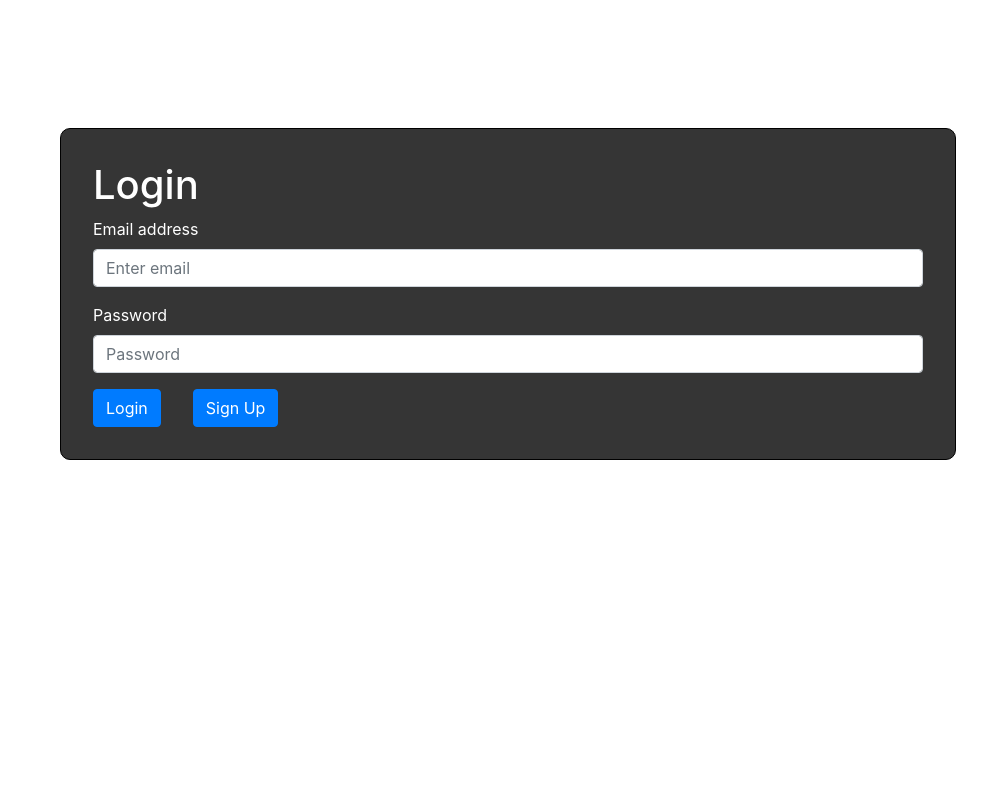
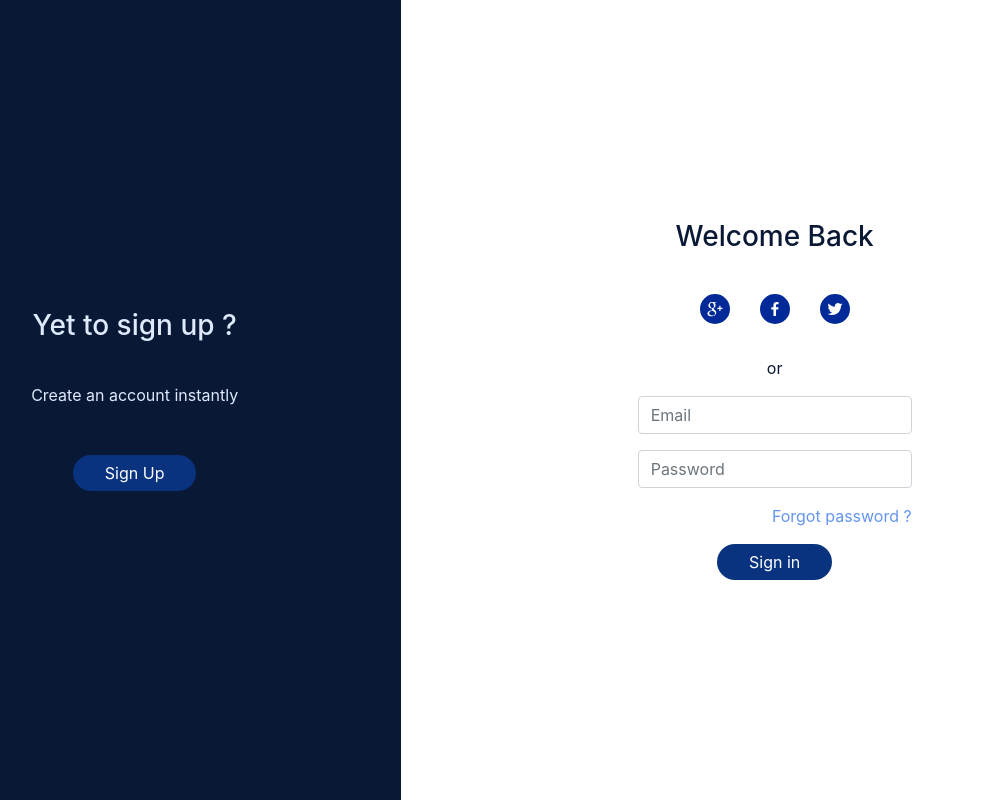
Before and after one commit to Kabilesh-T/trade-assist, a React (Create React App) app: page /login in a window 1280 px wide. Shown: the whole page, without its empty margins (132-1119 px from the left). Built offline with nearby package versions, Linux system fonts and the light colour scheme; no server answers.

Commit message:
new login

```diff
--- a/src/components/App.js
+++ b/src/components/App.js
@@ -5,6 +5,7 @@ import RiskCalculator from "./RiskCalculator/RiskCalculator";
 import PositionsPage from "./PositionsPage/PositionsPage";
 import FuturePositions from "./FuturePositions/FuturePositions";
 import Login from './Login/Login';
+import Logon from './Login/Logon';
 import PrivateRoute from './Auth/PrivateRoute';
 import SignUp from './Login/SignUp';
 import './App.scss';
@@ -21,7 +22,7 @@ class App extends Component {
         <PrivateRoute path='/positions' component={PositionsPage} />
         <PrivateRoute path='/calculator' component={RiskCalculator} />
         <PrivateRoute path='/future-positions' component={FuturePositions} />
-        <Route path='/login' component={Login} />
+        <Route path='/login' component={Logon} />
         <Route path='/signup' component={SignUp} />
       </div>
     );
--- a/src/components/Login/Login.js
+++ b/src/components/Login/Login.js
@@ -1,64 +1,36 @@
-import React, { useCallback, useContext } from 'react';
-import { withRouter, Redirect } from 'react-router';
+import React from 'react';
 import Form from 'react-bootstrap/Form';
 import Button from 'react-bootstrap/Button'
-import Container from 'react-bootstrap/Container'
-import { Link } from "react-router-dom";
-import MobileLogin from './MobileLogin';
-import { AuthContext } from '../Auth/Auth';
-import firebase from '../../config/Firebase'
-import './Login.scss'
+import Row from 'react-bootstrap/Row'
+import Col from 'react-bootstrap/Col'
+import { SocialIcon } from 'react-social-icons';
+import './Logon.scss'
 
-const Login = ({ history }) => {
-
-  const handleLoginIn = useCallback(async event => {
-    event.preventDefault();
-    const { email, password } = event.target.elements;
-    try {
-      await firebase
-        .auth()
-        .signInWithEmailAndPassword(email.value, password.value);
-      history.push("/");
-    } catch (error) {
-      alert(error);
-    }
-  }, [history]);
-
-  const { currentUser } = useContext(AuthContext);
-
-  if (currentUser) {
-    return <Redirect to='/' />
-  }
+const Login = ({ handleLoginIn }) => {
 
   return (
-    <>
-      <Container className="Login">
-        <h1>Login</h1>
-        <Form onSubmit={handleLoginIn}>
-          <Form.Group controlId="email">
-            <Form.Label>Email address</Form.Label>
-            <Form.Control type="email" placeholder="Enter email" />
-          </Form.Group>
+    <div className='Logon__columntwo--left'>
+      <h3 className="textColor4 pb4">Welcome Back</h3>
+      <Row className="pb4">
+        <Col><SocialIcon style={{ width: '30px', height: '30px'}} bgColor='#012998' network="google" onClick={() => console.log("Clicked google")} /></Col>
+        <Col><SocialIcon style={{ width: '30px', height: '30px'}} bgColor='#012998' network="facebook" onClick={() => console.log("Clicked facebook")} /></Col>
+        <Col><SocialIcon style={{ width: '30px', height: '30px'}} bgColor='#012998' network="twitter" onClick={() => console.log("Clicked twitter")} /></Col>
+      </Row>
+      <p className='textColor4'> or </p>
+      <Form onSubmit={handleLoginIn}>
+        <Form.Group className="mb-3" controlId="email">
+          <Form.Control type="email" placeholder="Email" />
+        </Form.Group>
+        <Form.Group className="mb-3" controlId="password">
+          <Form.Control type='password' placeholder="Password" />
+        </Form.Group>
+        <div className="Logon__columntwo--link">
+          <p><a>Forgot password ?</a></p>
+        </div>
+        <Button className='px4' type='submit'>Sign in</Button>
+      </Form>
+    </div>
+  )
+};
 
-          <Form.Group controlId="password">
-            <Form.Label>Password</Form.Label>
-            <Form.Control type="password" placeholder="Password" />
-          </Form.Group>
-          <div>
-            <Button variant="primary" type="submit">
-              Login
-            </Button>
-            <Button variant='primary'>
-              <Link to={'/signup'}>Sign Up</Link>
-            </Button>
-          </div>
-        </Form>
-      </Container>
-
-      {/* Mobile Login */}
-      <MobileLogin onLogin={handleLoginIn} />
-    </>
-  )
-}
-
-export default withRouter(Login);
+export default Login;
--- /dev/null
+++ b/src/components/Login/Logon.js
@@ -0,0 +1,88 @@
+import React, { useState, useCallback, useContext } from 'react'
+import { withRouter, Redirect } from 'react-router';
+import Container from 'react-bootstrap/Container'
+import Row from 'react-bootstrap/Row'
+import Col from 'react-bootstrap/Col'
+import Button from 'react-bootstrap/Button'
+import { AuthContext } from '../Auth/Auth';
+import firebase from '../../config/Firebase'
+import Login from './Login';
+import SignUp from './SignUp';
+import MobileLogin from './MobileLogin'
+
+import './Logon.scss';
+import './Login.scss'
+
+const Logon = ({history}) => {
+
+  const [signUpClicked, setSignUpClicked] = useState('false');
+
+  const handleSignUp = useCallback(async event => {
+    event.preventDefault();
+    const { email, password } = event.target.elements;
+    try {
+      await firebase
+        .auth()
+        .createUserWithEmailAndPassword(email.value, password.value);
+      history.push("/");
+    } catch (error) {
+      alert(error);
+    }
+  }, [history]);
+
+  const handleLoginIn = useCallback(async event => {
+    event.preventDefault();
+    const { email, password } = event.target.elements;
+    try {
+      await firebase
+        .auth()
+        .signInWithEmailAndPassword(email.value, password.value);
+      history.push("/");
+    } catch (error) {
+      alert(error);
+    }
+  }, [history]);
+
+  const { currentUser } = useContext(AuthContext);
+
+  if (currentUser) {
+    return <Redirect to='/' />
+  }
+  return (
+    <div>
+    <Container className='Logon' fluid>
+      <Row>
+        <Col xs={5} className='Logon__columnone'>
+          <div className='Logon__columnone--right'>
+            { signUpClicked ? (
+              <>
+                <h3 className="textColor1 pb4">Yet to sign up ?</h3>
+                <p className="textColor1 pb4">Create an account instantly</p>
+                <Button className='px4' onClick={() => setSignUpClicked(!signUpClicked)}>Sign Up</Button>
+              </>
+            ): (
+              <>
+                <h3 className="textColor1 pb4">Already a user ?</h3>
+                <p className="textColor1 pb4">Sign in to continue</p>
+                <Button className='px4' onClick={() => setSignUpClicked(!signUpClicked)}>Sign In</Button>
+              </>
+            )}
+
+          </div>
+        </Col>
+        <Col xs={7} className='Logon__columntwo'>
+          { signUpClicked ? (
+            <Login handleLoginIn={handleLoginIn}/>
+          ): (
+            <SignUp handleSignUp={handleSignUp}/>
+          )}
+        </Col>
+      </Row>
+    </Container>
+
+    <MobileLogin  onLogin={handleLoginIn}/>
+    </div>
+  )
+}
+
+export default withRouter(Logon);
--- /dev/null
+++ b/src/components/Login/Logon.scss
@@ -0,0 +1,55 @@
+@import "../../style/style.scss";
+.Logon {
+
+  &__columnone {
+    background-color: $blue4;
+    height: 100vh;
+    display: flex;
+    flex-direction: row;
+    align-items: center;
+    justify-content: center;
+    &--right {
+      display: flex;
+      flex-direction: column;
+      text-align: center;
+      align-items: center;
+      Button {
+        border-radius: 26px;
+        background-color: $blue3;
+        border: none;
+        width: fit-content;
+      }
+    }
+  }
+
+  &__columntwo {
+    height: 100vh;
+    display: flex;
+    flex-direction: row;
+    align-items: center;
+    justify-content: center;
+    &--left {
+      display: flex;
+      flex-direction: column;
+      text-align: center;
+      align-items: center;
+      Button {
+        border-radius: 26px;
+        background-color: $blue3;
+        border: none;
+        width: fit-content;
+      }
+    }
+    &--link {
+      color: $blue1;
+      text-align: right;
+      width: 100%;
+    }
+  }
+}
+
+@media (max-width: 600px) {
+  .Logon {
+    display:none;
+  }
+}
--- a/src/components/Login/SignUp.js
+++ b/src/components/Login/SignUp.js
@@ -1,45 +1,34 @@
-import React, { useCallback } from 'react';
-import { withRouter } from 'react-router';
+import React from 'react';
 import Form from 'react-bootstrap/Form';
+import Row from 'react-bootstrap/Row'
+import Col from 'react-bootstrap/Col'
+import { SocialIcon } from 'react-social-icons';
 import Button from 'react-bootstrap/Button'
-import Container from 'react-bootstrap/Container'
 import firebase from '../../config/Firebase'
-import './Login.scss'
+import './Logon.scss'
 
-const SignUp = ({ history }) => {
-
-  const handleSignUp = useCallback(async event => {
-    event.preventDefault();
-    const { email, password } = event.target.elements;
-    try {
-      await firebase
-        .auth()
-        .createUserWithEmailAndPassword(email.value, password.value);
-      history.push("/");
-    } catch (error) {
-      alert(error);
-    }
-  }, [history]);
+const SignUp = ({ handleSignUp }) => {
 
   return (
-    <Container className="Signup">
-      <h1>Sign-Up</h1>
-      <Form onSubmit={handleSignUp}>
-        <Form.Group controlId="email">
-          <Form.Label>Email address</Form.Label>
-          <Form.Control type="email" placeholder="Enter email" />
-        </Form.Group>
-
-        <Form.Group controlId="password">
-          <Form.Label>Password</Form.Label>
-          <Form.Control type="password" placeholder="Password" />
-        </Form.Group>
-        <Button variant="primary" type="submit">
-          SignUp
-        </Button>
-      </Form>
-    </Container>
+      <div className='Logon__columntwo--left'>
+        <h3 className="textColor4 pb4">Create an account</h3>
+        <Row className="pb4">
+          <Col><SocialIcon style={{ width: '30px', height: '30px'}} bgColor='#012998' network="google" onClick={() => console.log("Clicked google")} /></Col>
+          <Col><SocialIcon style={{ width: '30px', height: '30px'}} bgColor='#012998' network="facebook" onClick={() => console.log("Clicked facebook")} /></Col>
+          <Col><SocialIcon style={{ width: '30px', height: '30px'}} bgColor='#012998' network="twitter" onClick={() => console.log("Clicked twitter")} /></Col>
+        </Row>
+        <p className='textColor4'> or </p>
+        <Form onSubmit={handleSignUp}>
+          <Form.Group className="mb-3" controlId="email">
+            <Form.Control type="email" placeholder="Email" />
+          </Form.Group>
+          <Form.Group className="mb-3" controlId="password">
+            <Form.Control type='password' placeholder="Password" />
+          </Form.Group>
+          <Button className='px4' type='submit'>Sign Up</Button>
+        </Form>
+      </div>
   )
 }
 
-export default withRouter(SignUp);
+export default SignUp;
--- a/src/index.js
+++ b/src/index.js
@@ -4,6 +4,7 @@ import { render } from 'react-dom';
 import { BrowserRouter as Router } from "react-router-dom";
 import App from './components/App';
 import { AuthProvider } from "./components/Auth/Auth";
+import './style/style.scss'
 
 render(
   <AuthProvider>
--- /dev/null
+++ b/src/style/_spacing.scss
@@ -0,0 +1,30 @@
+// Padding
+.pb1 {
+  padding-bottom: 4px;
+}
+.pb2 {
+  padding-bottom: 8px;
+}
+.pb3 {
+  padding-bottom: 16px
+}
+.pb4 {
+  padding-bottom: 32px;
+}
+
+.px1{
+  padding-right: 4px;
+  padding-left: 4px;
+}
+.px2{
+  padding-right: 8px;
+  padding-left: 8px;
+}
+.px3{
+  padding-right: 16px;
+  padding-left: 16px;
+}
+.px4{
+  padding-right: 32px;
+  padding-left: 32px;
+}
--- /dev/null
+++ b/src/style/_typography.scss
@@ -0,0 +1,9 @@
+@import "./variables";
+
+//Colors
+.textColor1 {
+  color: $blue0;
+}
+.textColor4 {
+  color: $blue4;
+}
--- a/src/style/style.scss
+++ b/src/style/style.scss
@@ -1 +1,3 @@
 @import "./variables";
+@import "./spacing";
+@import "./typography";
```
Also changed, not shown: src/style/_colors.scss (added, +16 -0 lines).
